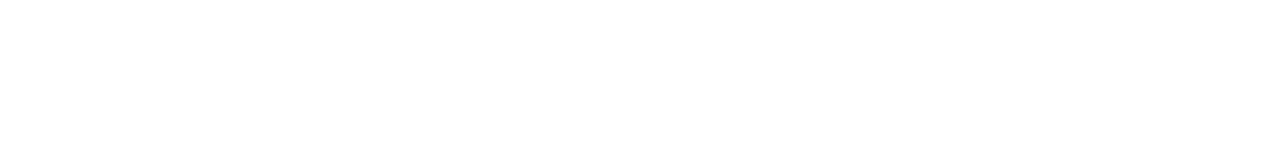
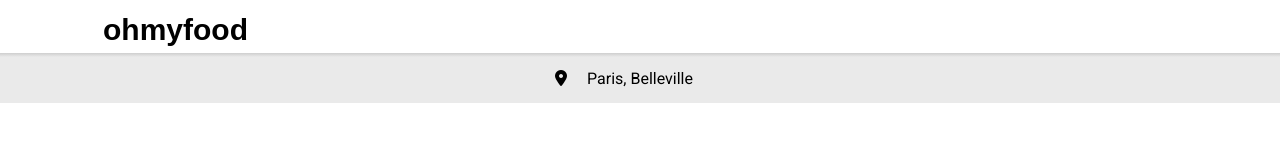
Before and after one commit to anabiasetti/AnaBiasetti_3_10062021, a website: page index.html in a window 1280 px wide. Drawn offline with Linux system fonts and the light colour scheme; a web font is replaced by a local one.

Commit message:
structuration du header de la page d'acueill

```diff
--- a/index.html
+++ b/index.html
@@ -1,12 +1,27 @@
 <!DOCTYPE html>
 <html lang="fr">
-<head>
-    <meta charset="UTF-8">
-    <meta http-equiv="X-UA-Compatible" content="IE=edge">
-    <meta name="viewport" content="width=device-width, initial-scale=1.0">
-    <link rel="stylesheet" href="/public/css/style.css">
+  <head>
+    <meta charset="UTF-8" />
+    <meta http-equiv="X-UA-Compatible" content="IE=edge" />
+    <meta name="viewport" content="width=device-width, initial-scale=1.0" />
+    <link rel="preconnect" href="https://fonts.gstatic.com" />
+    <link
+      href="https://fonts.googleapis.com/css2?family=Roboto:wght@400;700&family=Shrikhand&display=swap"
+      rel="stylesheet"
+    />
+    <link rel="stylesheet" href="public/css/style.css" />
+    <script src="https://kit.fontawesome.com/5cc030f6c7.js" crossorigin="anonymous"></script>
     <title>Ohmyfood</title>
-</head>
-<body>
-</body>
+  </head>
+  <body>
+    <!--Header: logo qui ressemble un h1-->
+    <header class="header">
+      <h1 class="header__logo">ohmyfood</h1>
+      <!--localisation-->
+      <nav class="nav">
+        <i class="fas fa-map-marker-alt nav__icon"></i>
+        <a class="nav__link" href="#">Paris, Belleville</a>
+      </nav>
+    </header>
+  </body>
 </html>
--- a/sass/base/_typography.scss
+++ b/sass/base/_typography.scss
@@ -1,21 +1,12 @@
 body {
   font-family: "Roboto", sans-serif;
-  color: $colour-primary;
-  font-size: 2rem;
-  font-weight: 100;
-  line-height: 1.7;
 }
 
 h1 {
-  font-family: "Roboto", sans-serif;
-  font-weight: 900;
-  font-size: 5rem;
-  font-style: italic;
+  font-family: "Shrikhand", sans-serif;
 }
 
 button {
   font-family: "Roboto", sans-serif;
-  font-weight: 900;
-  font-style: italic;
   font-size: 2.75rem;
 }
--- a/sass/layouts/_header.scss
+++ b/sass/layouts/_header.scss
@@ -0,0 +1,12 @@
+.header {
+  display: flex;
+  align-items: center;
+  flex-wrap: wrap;
+  width: 100%;
+  &__logo {
+    font-family: "Shrikhand", sans-serif;
+    font-size: 3em;
+    margin-left: 103px;
+    margin-top: 13px;
+  }
+}
--- a/sass/layouts/_nav.scss
+++ b/sass/layouts/_nav.scss
@@ -0,0 +1,22 @@
+.nav {
+  display: flex;
+  flex-direction: row;
+  justify-content: center;
+  align-items: center;
+  gap: 2em;
+  width: 100%;
+  height: 5em;
+  margin-top: 0.6em;
+  background: linear-gradient(to top, #eaeaea calc(100% - 4px), #cecece 100%);
+
+  &__icon {
+    font-size: 1.6em;
+  }
+  &__link {
+    display: inline;
+    font-size: 1.6em;
+    text-decoration: none;
+    color: black;
+    margin-right: 2em;
+  }
+}
--- a/sass/main.scss
+++ b/sass/main.scss
@@ -6,12 +6,12 @@
 @import "./base/base";
 @import "./base/typography";
 
-/*@import "./components/buttons";
+/*@import "./components/buttons";*/
 
-@import "./layout/header";
-@import "./layout/nav";
-@import "./layout/container";
-@import "./layout/form";
+@import "./layouts/header";
+@import "./layouts/nav";
+/*@import "./layouts/container";
+@import "./layouts/form";
 
 @import "./pages/work";
 @import "./pages/about";
```
Also changed, not shown: public/css/style.css, 1 other file.
